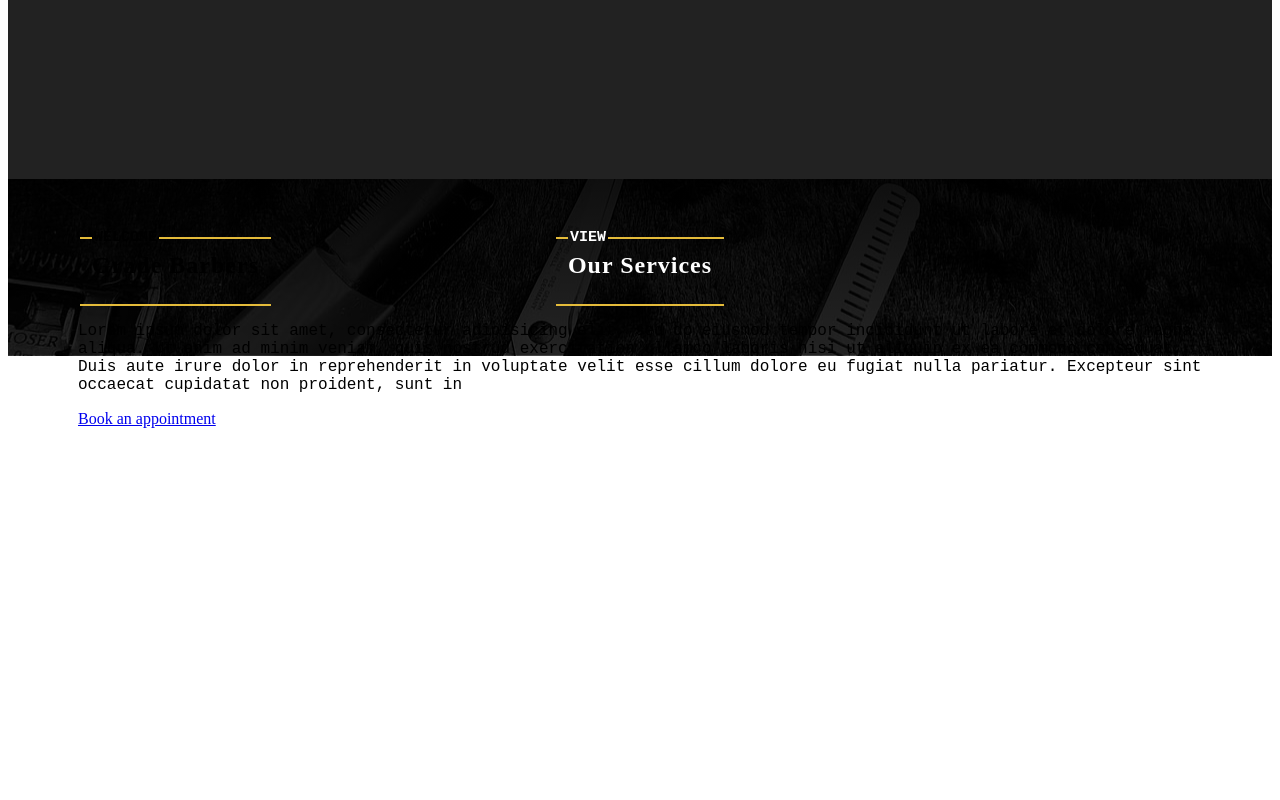
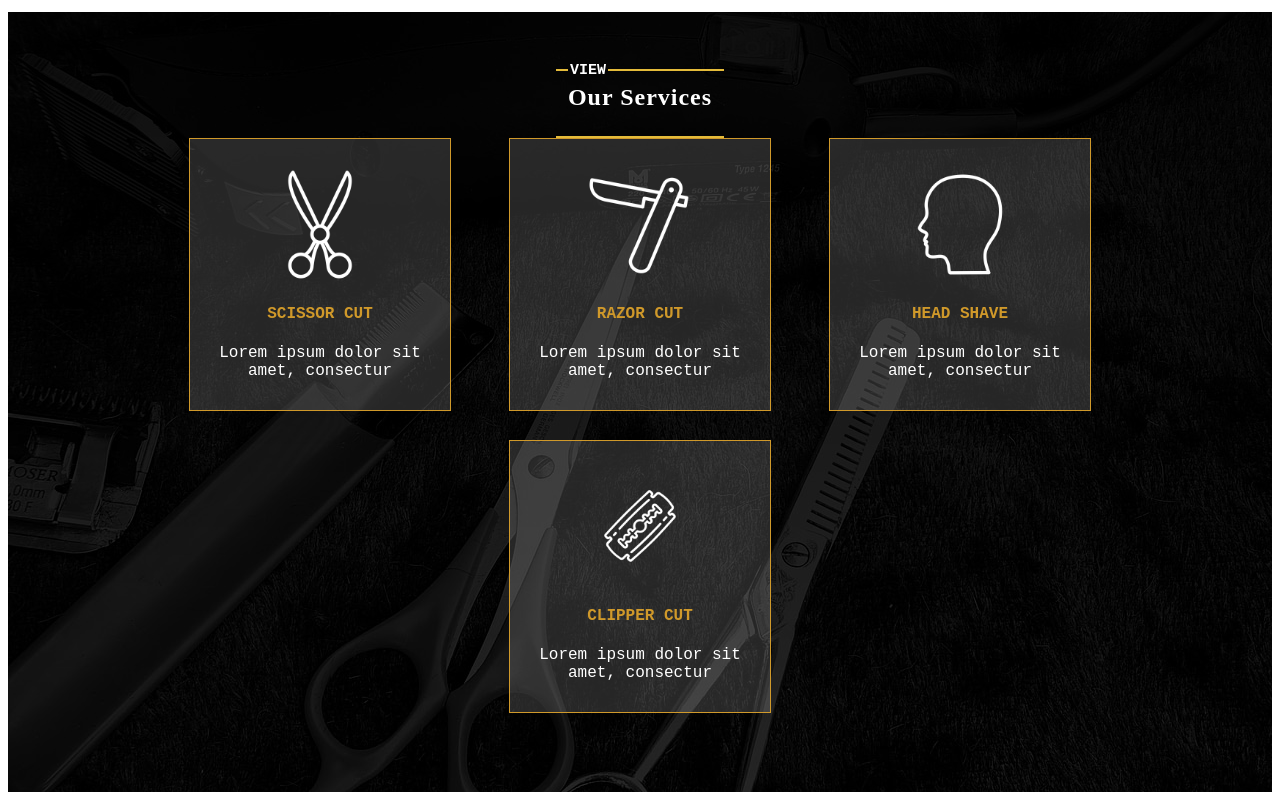
Before and after one commit to chrisjingram/grade-website, a Gatsby site: page / in a window 1280 px wide. Shown: the part 1145-1945 px from the top of the page. Before the commit the page ends 1623 px from the top, so only its background shows below. Built offline with nearby package versions, Linux system fonts and the light colour scheme; Gatsby itself is replaced by a stand-in of ours.

Commit message:
added services blocks

```diff
--- /dev/null
+++ b/src/components/ServiceBlock.js
@@ -0,0 +1,20 @@
+import React from 'react';
+import Link from 'gatsby-link';
+
+import VerticalMiddle from "./VerticalMiddle";
+
+import "../css/services.css";
+
+export default class ServiceBlock extends React.PureComponent{
+  render(){
+
+    return (
+      <div className="service-block">
+        <img src={this.props.icon} />
+        <h4>{this.props.title}</h4>
+        <p>{this.props.description}</p>
+      </div>
+    )
+
+  }
+}
--- a/src/components/Services.js
+++ b/src/components/Services.js
@@ -3,8 +3,15 @@ import Link from 'gatsby-link';
 
 import sectionBG from "../assets/services/services-section-bg.jpg";
 
+import scissors from "../assets/services/scissors-icon.png";
+import clippers from "../assets/services/clippers-icon.png";
+import head from "../assets/services/head-icon.png";
+import razor from "../assets/services/razor-icon.png";
+
 import VerticalMiddle from "./VerticalMiddle";
 import Heading from "./Heading";
+
+import ServiceBlock from "./ServiceBlock";
 
 import "../css/services.css";
 
@@ -17,6 +24,15 @@ export default class Services extends React.PureComponent{
 
         <Heading textColour="#FFFFFF" smallText="View" text="Our Services" />
 
+        <div className="services-blocks">
+
+          <ServiceBlock icon={scissors} title="Scissor Cut" description="Lorem ipsum dolor sit amet, consectur" />
+          <ServiceBlock icon={razor} title="Razor Cut" description="Lorem ipsum dolor sit amet, consectur" />
+          <ServiceBlock icon={head} title="Head Shave" description="Lorem ipsum dolor sit amet, consectur" />
+          <ServiceBlock icon={clippers} title="Clipper Cut" description="Lorem ipsum dolor sit amet, consectur" />
+
+        </div>
+
       </section>
     )
 
--- a/src/css/intro.css
+++ b/src/css/intro.css
@@ -1,5 +1,4 @@
 section#intro{
-  height: 500px;
 
 }
 section#intro .container-fluid{
--- a/src/css/services.css
+++ b/src/css/services.css
@@ -2,3 +2,51 @@
   text-align: center;
   padding: 50px 0;
 }
+
+.services-blocks{
+  display: flex;
+  flex-wrap: wrap;
+  justify-content: space-around;
+  width: 100%;
+  max-width: 960px;
+  margin: 0 auto;
+}
+
+.service-block{
+  width: 23%;
+  text-align: center;
+  background: rgba(255, 255, 255, 0.15);
+  border: 1px solid #d0992a;
+  padding: 30px 20px;
+  margin-bottom: 3%;
+}
+  .service-block img{
+    width: 50%;
+    height: auto;
+    display: inline-block;
+  }
+  .service-block h4{
+    font-family: "Courier New", serif;
+    color: #d0992a;
+    text-transform: uppercase;
+  }
+  .service-block p{
+    font-family: "Courier New", serif;
+    color: white;
+    margin: 0;
+  }
+
+/* Small Devices, Tablets */
+@media only screen and (max-width : 768px) {
+  .service-block {
+    width: 45%;
+  }
+}
+
+/* Extra Small Devices, Phones */
+@media only screen and (max-width : 480px) {
+  .service-block{
+    width: 90%;
+  }
+
+}
```
Also changed, not shown: src/assets/services/clippers-icon.png (added), src/assets/services/head-icon.png (added), src/assets/services/razor-icon.png (added), src/assets/services/scissors-icon.png (added).
